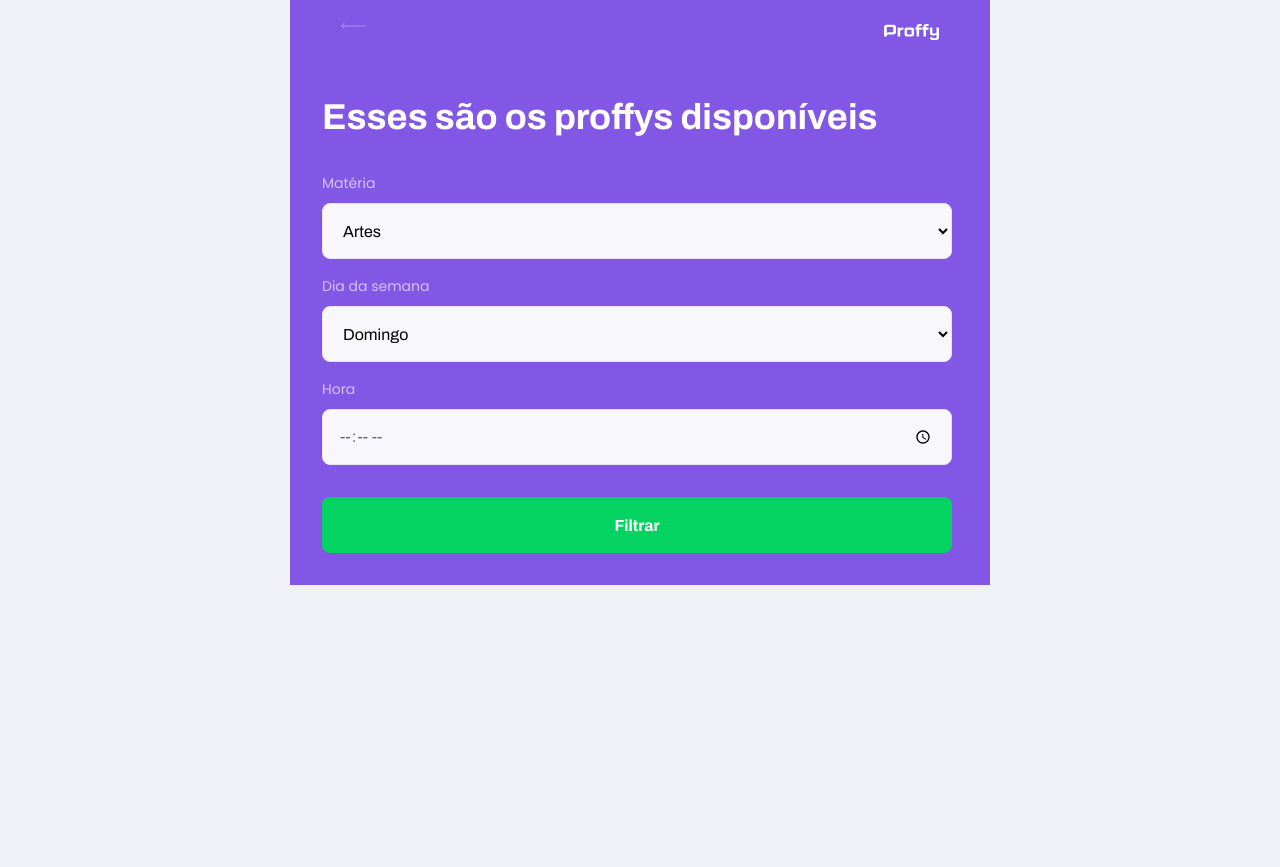
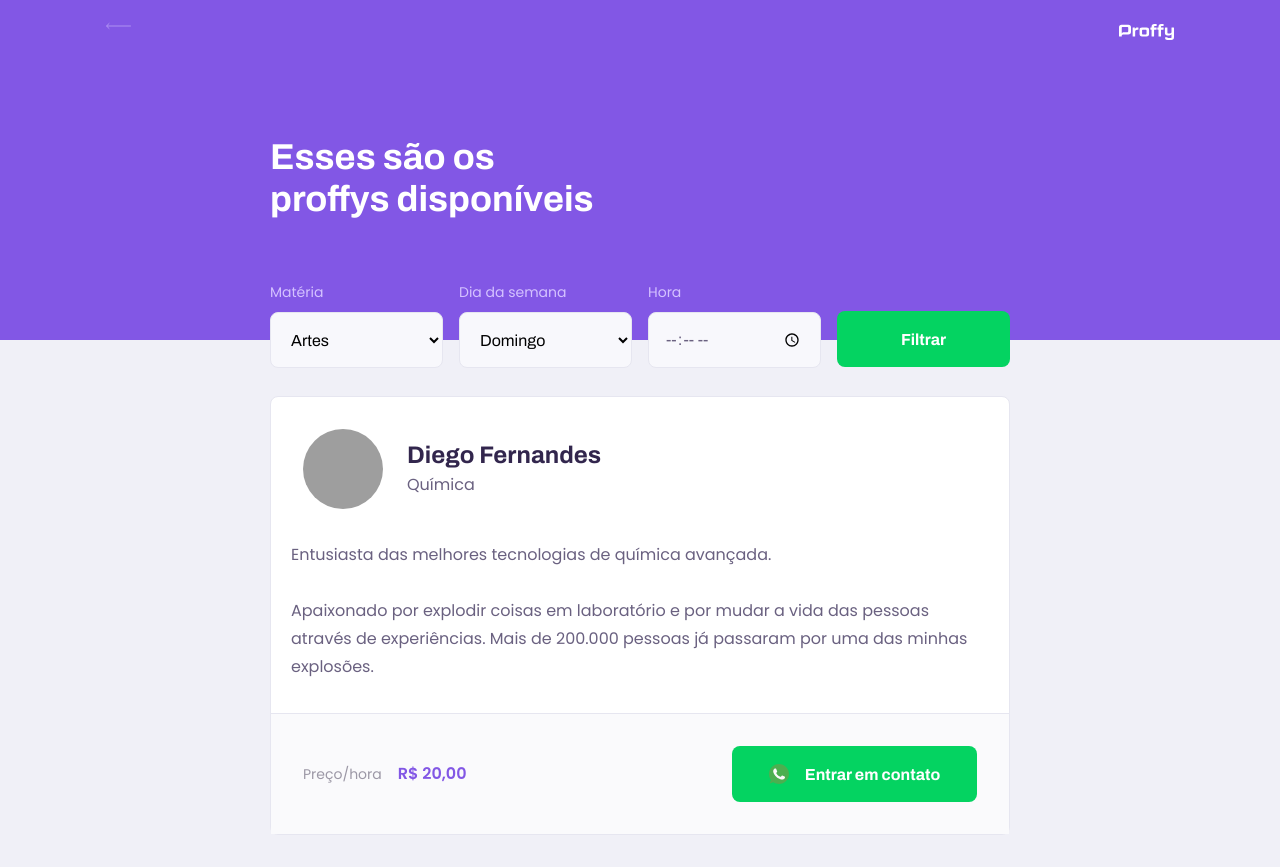
Before and after one commit to Belluominus/NLW, a plain HTML site: page study.html in a window 1280 px wide. Before the commit the page ends 800 px from the top, so only its background shows below. Drawn offline with Linux system fonts and the light colour scheme; grey boxes are pictures that could not be loaded.

Commit message:
NLW Quinto commit

```diff
--- a/study.html
+++ b/study.html
@@ -57,6 +57,29 @@
         </form>
       </div>
     </header>
+    <main>
+      <article class="teacher-item">
+        <header>
+            <img
+                src="https://avatars2.githubusercontent.com/u/2254731?s=460&amp;u=0ba16a79456c2f250e7579cb388fa18c5c2d7d65&amp;v=4"
+                alt="Diego Fernandes">
+            <div>
+                <strong>Diego Fernandes</strong>
+                <span>Química</span>
+            </div>
+        </header>
+
+        <p>Entusiasta das melhores tecnologias de química avançada.<br><br>Apaixonado por explodir coisas em laboratório e por mudar a vida das pessoas através de experiências. Mais de 200.000 pessoas já passaram por uma das minhas explosões.</p>
+
+        <footer>
+            <p>Preço/hora<strong>R$ 20,00</strong>
+            </p>
+            <button type="button">
+                <img src="/images/icons/whatsapp.svg" alt="Whatsapp">Entrar em contato
+            </button>
+        </footer>
+      </article>
+    </main>
   </div>
 </body>
 </html>
--- a/styles/partials/page-study.css
+++ b/styles/partials/page-study.css
@@ -7,6 +7,7 @@
   background-color: var(--color-primary);
   display: flex;
   flex-direction: column;
+
 }
 
 .page-header .top-bar-container{
@@ -30,6 +31,7 @@
 .page-header .header-content{
   width: 90%;
   margin: 3.2rem;
+  position: relative;
 }
 .page-header .header-content strong{
   font-weight: 700;
@@ -101,3 +103,148 @@
   right: 1.6rem;
   bottom: 0;
 }
+#page-study main{
+  margin: 3.2rem auto;
+  width: 90%;
+}
+.teacher-item {
+  background-color: var(--color-box-base);
+  border: 1px solid var(--color-line-in-white);
+  border-radius: 0.8rem;
+  margin-top: 2.4rem;
+}
+
+.teacher-item header {
+  padding: 3.2rem 2rem;
+  display: flex;
+  align-items: center;
+}
+.teacher-item header img{
+  width: 8rem;
+  height: 8rem;
+  border-radius: 50%;
+}
+.teacher-item header div{
+  margin-left: 2.4rem;
+}
+.teacher-item header div strong{
+  font-size: 2.4rem;
+  font-weight: 700;
+  font-family: Archivo;
+  display: block;
+  color: var(--color-text-title);
+}
+.teacher-item header div span{
+  font-size: 1.6rem;
+  display: block;
+  margin-top: 0.4rem;
+}
+.teacher-item > p{
+  padding: 0 2rem;
+  font-size: 1.6rem;
+  line-height: 2.8rem;
+}
+.teacher-item footer{
+  padding: 3.2rem 2rem;
+  background-color: var(--color-box-footer);
+  border-top: 1px solid var(--color-line-in-white);
+  margin-top: 3.2rem;
+  display: flex;
+  align-items: center;
+  justify-content: space-between;
+}
+.teacher-item footer p{
+  font-size: 1.4rem;
+  line-height: 2.4rem;
+  color: var(--color-text-complement);
+}
+.teacher-item footer p strong{
+  font-size: 1.6rem;
+  color: var(--color-primary);
+  display: block;
+}
+.teacher-item footer button{
+  width: 20rem;
+  height: 5.6rem;
+  background: var(--color-secondary);
+  color: var(--color-button-text);
+  border: 0;
+  border-radius: 0.8rem;
+  cursor: pointer;
+  font-size: 1.4rem;
+  font-weight: 700;
+  font-family: Archivo;
+
+  display: flex;
+  align-items: center;
+  justify-content: space-evenly;
+
+  text-decoration: none;
+
+  transition: background 0.2s;
+  margin-left: 1.6rem;
+}
+.teacher-item footer button:hover{
+  background: var(--color-secondary-dark);
+}
+@media (min-width:700px){
+  #page-study #container{
+    max-width: 100vw;
+  }
+  .page-header{
+    height: 340px;
+  }
+  .page-header .top-bar-container{
+    max-width: 1100px;
+  }
+  .page-header .header-content{
+    max-width: 740px;
+    margin: 0 auto;
+    flex: 1 1;
+    padding-bottom: 48px;
+    display: flex;
+    flex-direction: column;
+    justify-content: center;
+  }
+  .page-header .header-content strong{
+    max-width: 350px;
+  }
+
+  .teacher-item header,
+  .teacher-item footer{
+    padding: 32px;
+  }
+
+  #search-teachers{
+    display:grid;
+    grid-template-columns: repeat(4, 1fr);
+    gap: 16px;
+    position: absolute;
+    bottom: -28px;
+  }
+  #page-study main{
+    padding: 32px 0;
+    max-width: 740px;
+    margin: 0 auto;
+
+  }
+  #search-teachers .select-block{
+    margin-bottom: 0;
+  }
+
+  .teacher-item header > p{
+    padding: 0 32px;
+  }
+  .teacher-item footer p strong{
+    display: initial;
+    margin-left: 16px;
+  }
+  .teacher-item footer button{
+    width: 245px;
+    font-size: 16px;
+    justify-content: center;
+  }
+  .teacher-item footer button img{
+    margin-right: 16px;
+  }
+}
```
